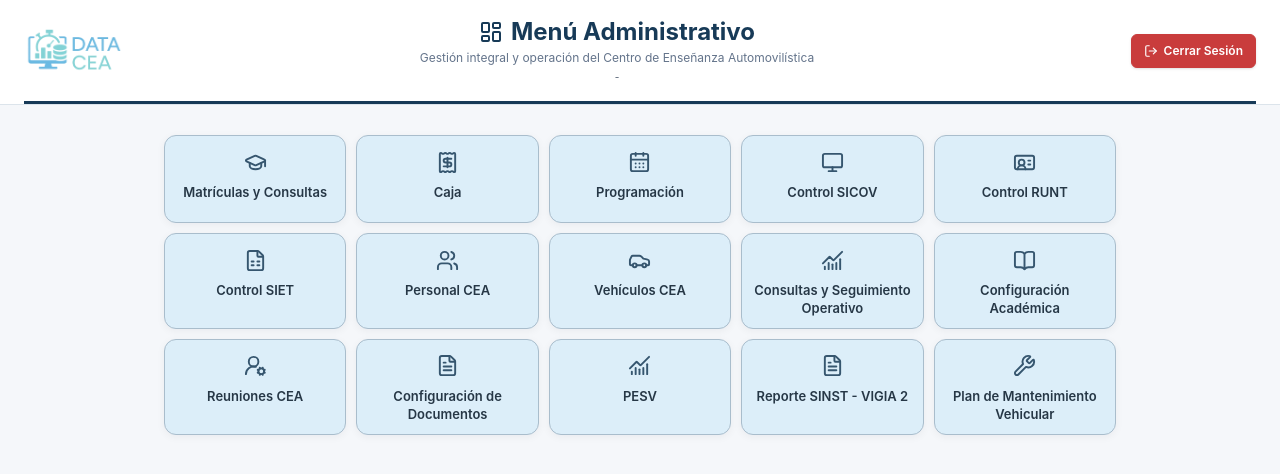
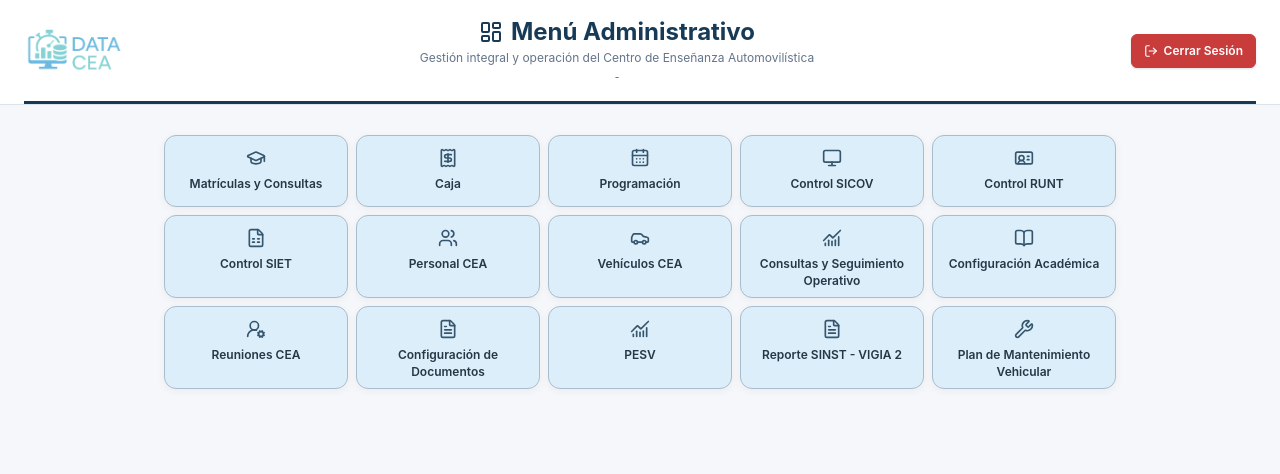
Before and after one commit to YulianoB/DATA-CEA, a Next.js app: page /admin in a window 1280 px wide. Shown: the top 474 px of the page. Built offline with nearby package versions, Linux system fonts and the light colour scheme; sample sign-in values are in the browser's storage.

Commit message:
Hace mas compactas las tarjetas del menu administrativo

```diff
--- a/components/admin/MenuNavegacion.jsx
+++ b/components/admin/MenuNavegacion.jsx
@@ -87,7 +87,7 @@ export function TarjetaNavegacion({ titulo, descripcion, icono: Icono, onClick,
       type="button"
       onClick={onClick}
       disabled={deshabilitada}
-      className={`group relative flex w-full flex-col items-center justify-center border text-center disabled:cursor-not-allowed disabled:opacity-50 ${compacta ? 'min-h-[88px] gap-1.5 p-2.5' : 'min-h-[112px] gap-2 p-3'}`}
+      className={`group relative flex w-full flex-col items-center justify-center border text-center disabled:cursor-not-allowed disabled:opacity-50 ${compacta ? 'min-h-[72px] gap-1 p-2' : 'min-h-[112px] gap-2 p-3'}`}
       style={{
         backgroundColor: ESTILO_TARJETA_MENU.fondo,
         borderColor: ESTILO_TARJETA_MENU.borde,
@@ -130,15 +130,15 @@ export function TarjetaNavegacion({ titulo, descripcion, icono: Icono, onClick,
       {Icono && (
         <span
           data-menu-icon
-          className={`flex shrink-0 items-center justify-center rounded-lg ${compacta ? 'h-8 w-8' : 'h-10 w-10'}`}
+          className={`flex shrink-0 items-center justify-center rounded-lg ${compacta ? 'h-7 w-7' : 'h-10 w-10'}`}
           style={{ backgroundColor: ESTILO_TARJETA_MENU.fondoIcono, color: ESTILO_TARJETA_MENU.textoIcono, transition: ESTILO_TARJETA_MENU.transicion }}
         >
-          <Icono size={compacta ? 23 : 29} strokeWidth={2} />
+          <Icono size={compacta ? 20 : 29} strokeWidth={2} />
         </span>
       )}
 
       <span className="min-w-0 flex-1">
-        <span data-menu-title className={`block font-semibold leading-snug tracking-normal ${compacta ? 'text-[13px]' : 'text-sm'}`} style={{ color: ESTILO_TARJETA_MENU.textoTitulo, transition: ESTILO_TARJETA_MENU.transicion }}>{titulo}</span>
+        <span data-menu-title className={`block font-semibold leading-snug tracking-normal ${compacta ? 'text-xs' : 'text-sm'}`} style={{ color: ESTILO_TARJETA_MENU.textoTitulo, transition: ESTILO_TARJETA_MENU.transicion }}>{titulo}</span>
         {descripcion && (
           <span className="mt-1 block text-[11px] leading-4" style={{ color: ESTILO_TARJETA_MENU.textoDescripcion }}>{descripcion}</span>
         )}
@@ -164,7 +164,7 @@ export function GrupoNavegacion({ titulo, opciones = [], columnas = 5, compacta
           <h2 className="text-xs font-black uppercase tracking-[0.08em]" style={{ color: ESTILO_GRUPO_MENU.titulo }}>{titulo}</h2>
         </div>
       )}
-      <div className={`grid grid-cols-1 sm:grid-cols-2 ${compacta ? 'gap-2.5' : 'gap-3'} ${columnasClase}`}>
+      <div className={`grid grid-cols-1 sm:grid-cols-2 ${compacta ? 'gap-2' : 'gap-3'} ${columnasClase}`}>
         {opciones.map((opcion) => <TarjetaNavegacion key={opcion.id || opcion.titulo} {...opcion} compacta={compacta} />)}
       </div>
     </section>
```
